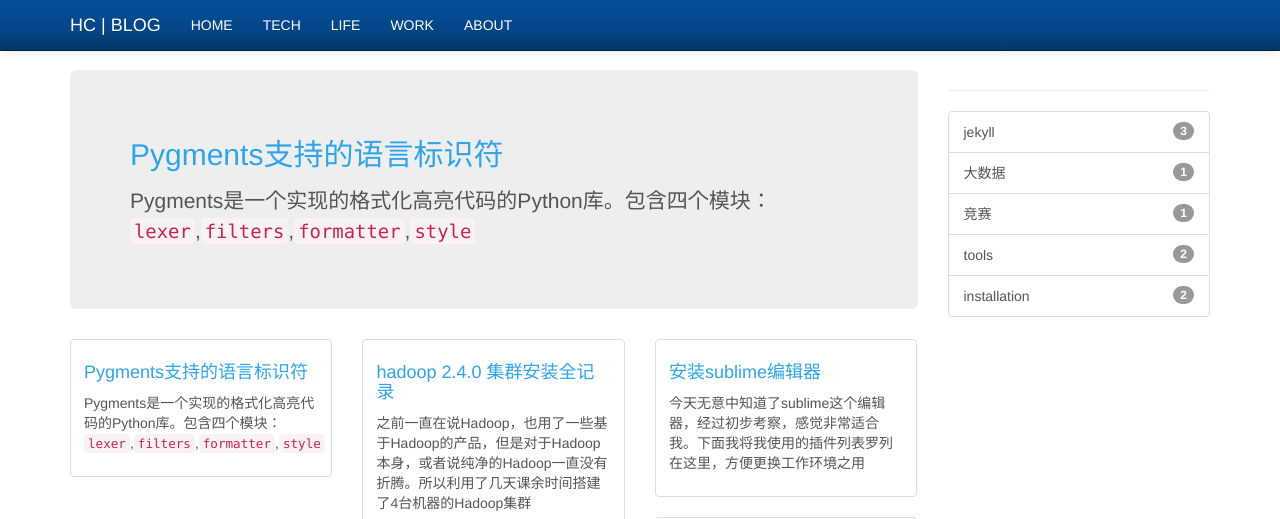
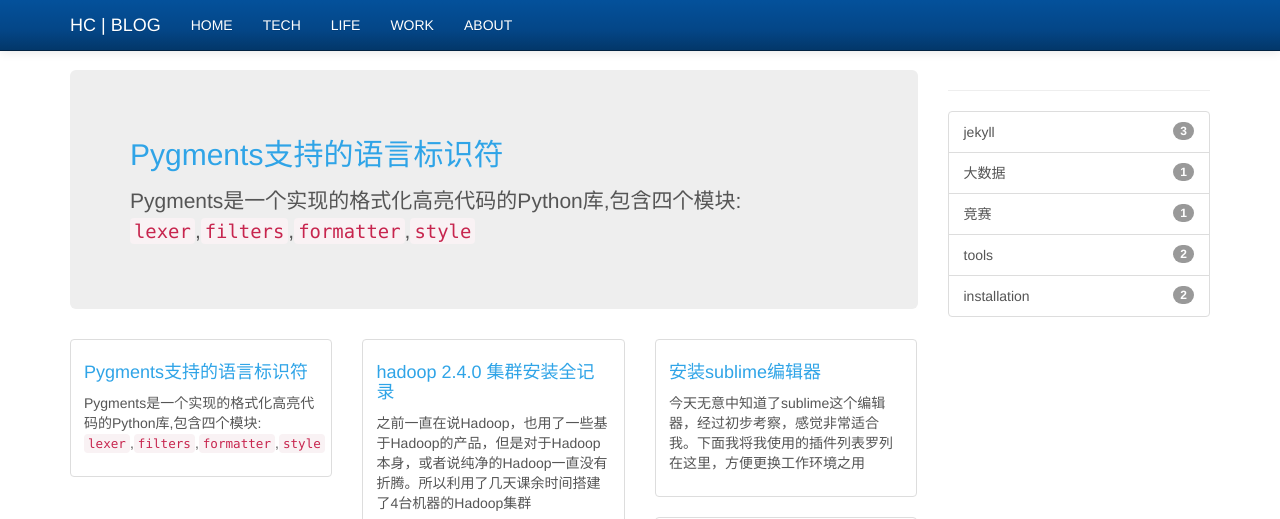
Before and after one commit to huangchaosuper/blog, a Jekyll site: the page built from index.html, in a window 1280 px wide and 1033 px high. Shown: the top 519 px of the window. Built offline with Jekyll 4.4.1, drawn with Linux system fonts in a browser that asks for light colours; Markdown is read by kramdown in place of the engine named in the settings.

Commit message:
阿斯顿飞

```diff
--- a/_posts/2014-04-27-pygments-support.markdown
+++ b/_posts/2014-04-27-pygments-support.markdown
@@ -5,7 +5,7 @@ date:   2014-04-27 22:26:12
 categories: tech
 tags: jekyll
 ---
-Pygments是一个实现的格式化高亮代码的Python库。包含四个模块：`lexer`,`filters`,`formatter`,`style`
+Pygments是一个实现的格式化高亮代码的Python库,包含四个模块: `lexer`,`filters`,`formatter`,`style`
 
 http://pygments.org/
 
```
